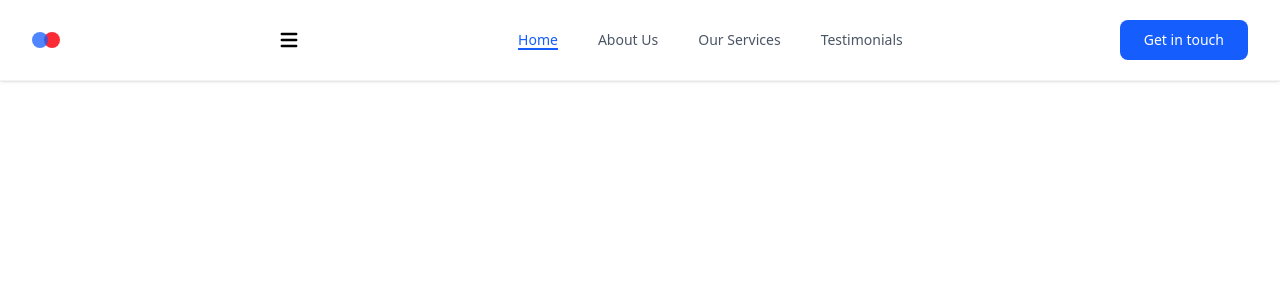
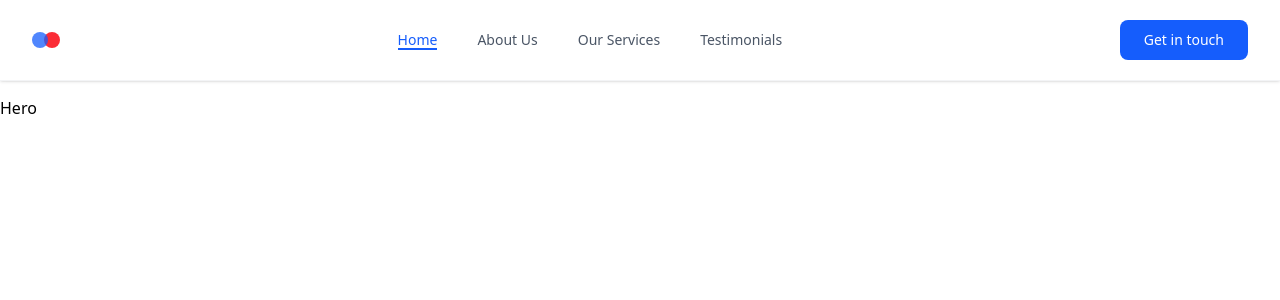
Before and after one commit to rahulyadav6/Modern-React-App, a React (Vite) app: page / in a window 1280 px wide. Shown: the top 300 px of the page. Built offline with nearby package versions, Linux system fonts and the light colour scheme.

Commit message:
navbar glitch fix

```diff
--- a/src/App.jsx
+++ b/src/App.jsx
@@ -1,4 +1,5 @@
 import './App.css'
+import Hero from './components/Hero'
 import Navbar from './components/Navbar'
 
 function App() {
@@ -6,6 +7,7 @@ function App() {
   return (
     <>
       <Navbar/>
+      <Hero/>
     </>
   )
 }
--- /dev/null
+++ b/src/components/Hero.jsx
@@ -0,0 +1,9 @@
+import React from 'react'
+
+const Hero = () => {
+  return (
+    <section className='container mx-auto pt-24'>Hero</section>
+  )
+}
+
+export default Hero
--- a/src/components/Navbar.jsx
+++ b/src/components/Navbar.jsx
@@ -22,12 +22,12 @@ const Navbar = () => {
         </div>
 
         {/* Mobile menu button*/}
-        <button onClick={() => setIsMenuOpen(!isMenuOpen)}>
-          {isMenuOpen ? (
+        <button className="md:hidden p-2" onClick={() => setIsMenuOpen(!isMenuOpen)}>
+          {isMenuOpen ?
             <HiX className="size-6" />
-          ) : (
+           :
             <HiMenu className="size-6" />
-          )}
+          }
         </button>
 
         {/* desktop navitems */}
```
